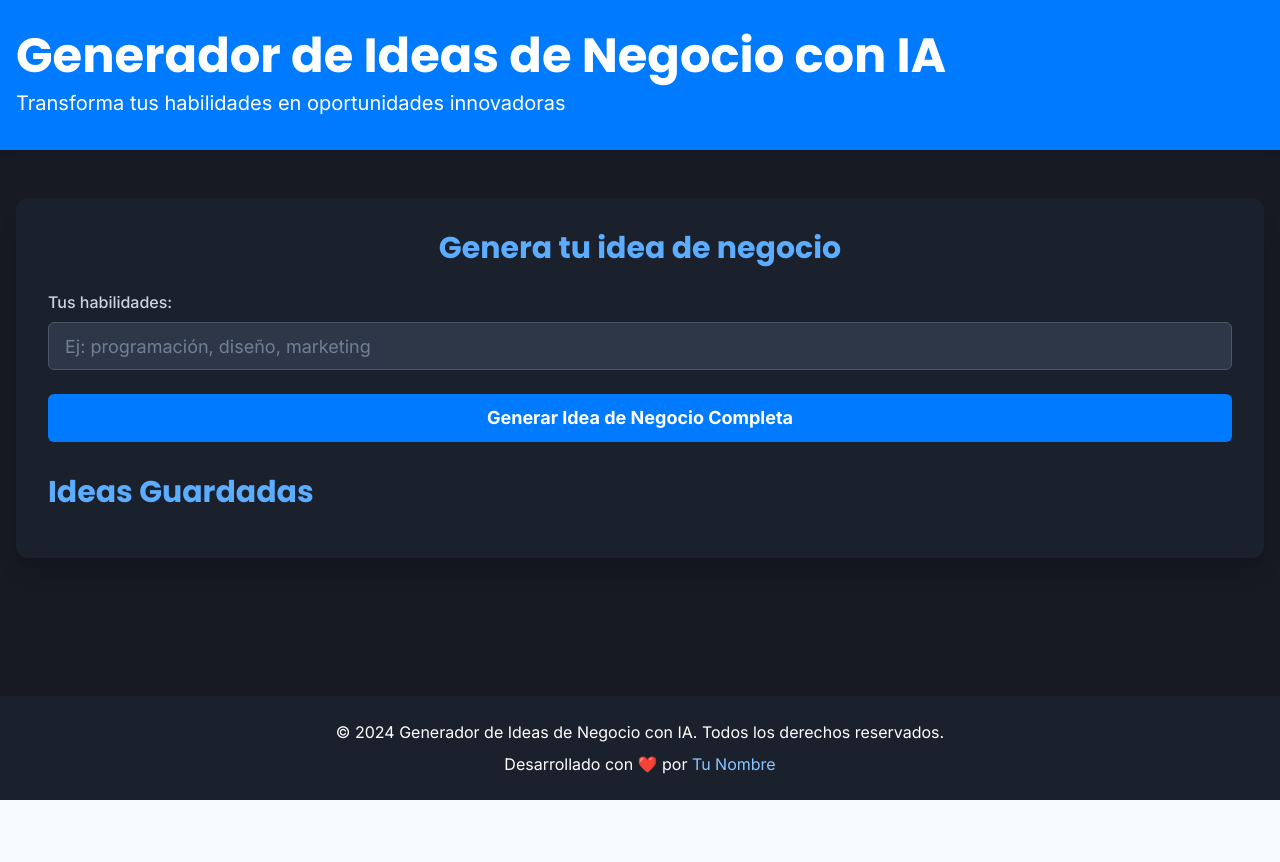
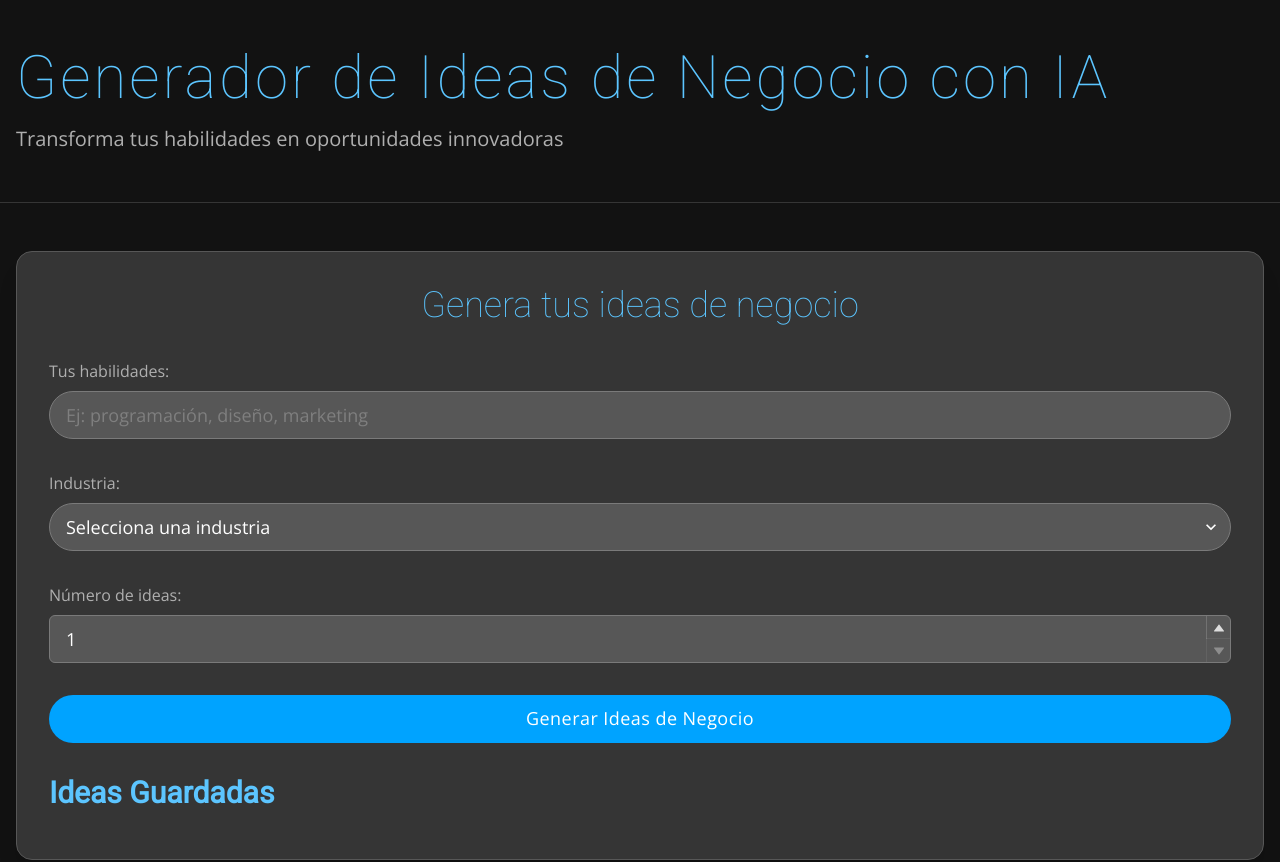
Before and after one commit to matiasA/ideacoda, a Next.js app: page / in a window 1280 px wide. Shown: the top 862 px of the page. Before the commit the page ends 800 px from the top, so only its background shows below. Built offline with nearby package versions, Linux system fonts and the light colour scheme.

Commit message:
Actualizado el diseño con tipografía fina, líneas sutiles y movimientos suaves

```diff
--- a/src/components/Header.tsx
+++ b/src/components/Header.tsx
@@ -2,12 +2,12 @@ import { Box, Heading, Container, Text } from '@chakra-ui/react'
 
 export default function Header() {
   return (
-    <Box bg="brand.500" color="white" py={8} shadow="md">
+    <Box bg="gray.900" color="white" py={12} borderBottom="1px solid" borderColor="gray.800">
       <Container maxW="container.xl">
-        <Heading as="h1" size="2xl" fontWeight="bold" mb={2}>
+        <Heading as="h1" size="3xl" fontWeight="100" mb={4} color="brand.300" letterSpacing="wider">
           Generador de Ideas de Negocio con IA
         </Heading>
-        <Text fontSize="xl">Transforma tus habilidades en oportunidades innovadoras</Text>
+        <Text fontSize="xl" color="gray.400" fontWeight="300">Transforma tus habilidades en oportunidades innovadoras</Text>
       </Container>
     </Box>
   )
--- a/src/components/IdeaDisplay.tsx
+++ b/src/components/IdeaDisplay.tsx
@@ -43,15 +43,15 @@ export default function IdeaDisplay({ idea }: IdeaDisplayProps) {
   }
 
   return (
-    <VStack mt={8} spacing={8} align="stretch">
-      <Heading as="h3" size="xl" textAlign="center" color="brand.300">
+    <VStack mt={12} spacing={8} align="stretch">
+      <Heading as="h3" size="2xl" textAlign="center" color="brand.300" fontWeight="100" letterSpacing="wider">
         Tu Idea de Negocio Innovadora
       </Heading>
       <HStack justifyContent="center" spacing={4}>
-        <Button leftIcon={<FaShare />} colorScheme="blue" onClick={handleShare}>
+        <Button leftIcon={<FaShare />} colorScheme="blue" onClick={handleShare} fontWeight="300">
           Compartir
         </Button>
-        <Button leftIcon={<FaSave />} colorScheme="green" onClick={handleSave}>
+        <Button leftIcon={<FaSave />} colorScheme="green" onClick={handleSave} fontWeight="300">
           Guardar
         </Button>
       </HStack>
@@ -60,39 +60,51 @@ export default function IdeaDisplay({ idea }: IdeaDisplayProps) {
         return (
           <Box
             key={index}
-            bg="gray.700"
-            p={6}
-            borderRadius="lg"
-            boxShadow="xl"
-            borderLeft="8px solid"
+            bg="gray.800"
+            p={8}
+            borderRadius="xl"
+            boxShadow="lg"
+            borderLeft="2px solid"
             borderColor="brand.500"
-            transition="all 0.3s"
+            transition="all 0.3s ease-in-out"
             _hover={{ transform: 'translateY(-5px)', boxShadow: '2xl' }}
           >
             <Flex align="center" mb={4}>
-              <Badge colorScheme="brand" fontSize="0.8em" mr={2}>
+              <Badge colorScheme="brand" fontSize="0.8em" mr={2} fontWeight="300">
                 {index + 1}
               </Badge>
-              <Heading as="h4" size="md" color="brand.300">
+              <Heading as="h4" size="lg" color="brand.300" fontWeight="100">
                 {title}
               </Heading>
             </Flex>
             {content.length > 1 ? (
               <UnorderedList spacing={2}>
                 {content.map((item, i) => (
-                  <ListItem key={i} fontSize="md" color="gray.300">
+                  <ListItem key={i} fontSize="md" color="gray.300" fontWeight="300">
                     {item.replace('- ', '')}
                   </ListItem>
                 ))}
               </UnorderedList>
             ) : (
-              <Text fontSize="lg" fontStyle="italic" color="gray.300">
+              <Text fontSize="lg" fontStyle="italic" color="gray.300" fontWeight="300">
                 {content[0]}
               </Text>
             )}
           </Box>
         )
       })}
+      <Box>
+        <Heading as="h5" size="md" mb={2} color="brand.300" fontWeight="100">
+          Etiquetas:
+        </Heading>
+        <Flex wrap="wrap" gap={2}>
+          {sections[sections.length - 1].split('\n')[1].split(', ').map((tag, index) => (
+            <Badge key={index} colorScheme="blue" fontWeight="300">
+              {tag}
+            </Badge>
+          ))}
+        </Flex>
+      </Box>
     </VStack>
   )
 }
--- a/src/components/IdeaGenerator.tsx
+++ b/src/components/IdeaGenerator.tsx
@@ -1,12 +1,18 @@
 import { useState } from 'react'
-import { generateIdea } from '../services/aiService'
+import { generateIdeas } from '../services/aiService'
 import IdeaDisplay from './IdeaDisplay'
 import SavedIdeas from './SavedIdeas'
-import { Box, Button, FormControl, FormLabel, Input, VStack, useToast, Heading } from '@chakra-ui/react'
+import { Box, Button, FormControl, FormLabel, Input, VStack, useToast, Heading, Select, NumberInput, NumberInputField, NumberInputStepper, NumberIncrementStepper, NumberDecrementStepper } from '@chakra-ui/react'
+
+const industries = [
+  "Tecnología", "Salud", "Educación", "Finanzas", "Alimentación", "Moda", "Turismo", "Deportes", "Arte y Cultura", "Medio Ambiente"
+]
 
 export default function IdeaGenerator() {
   const [skills, setSkills] = useState('')
-  const [idea, setIdea] = useState('')
+  const [industry, setIndustry] = useState('')
+  const [numberOfIdeas, setNumberOfIdeas] = useState(1)
+  const [ideas, setIdeas] = useState<string[]>([])
   const [loading, setLoading] = useState(false)
   const toast = useToast()
 
@@ -14,13 +20,13 @@ export default function IdeaGenerator() {
     e.preventDefault()
     setLoading(true)
     try {
-      const generatedIdea = await generateIdea(skills)
-      setIdea(generatedIdea)
+      const generatedIdeas = await generateIdeas(skills, industry, numberOfIdeas)
+      setIdeas(generatedIdeas)
     } catch (error) {
-      console.error('Error al generar la idea:', error)
+      console.error('Error al generar las ideas:', error)
       toast({
         title: 'Error',
-        description: 'No se pudo generar la idea. Por favor, intenta de nuevo.',
+        description: 'No se pudieron generar las ideas. Por favor, intenta de nuevo.',
         status: 'error',
         duration: 5000,
         isClosable: true,
@@ -31,26 +37,66 @@ export default function IdeaGenerator() {
   }
 
   return (
-    <Box bg="gray.800" borderRadius="xl" shadow="xl" p={8}>
-      <Heading as="h2" size="lg" mb={6} textAlign="center" color="brand.300">
-        Genera tu idea de negocio
+    <Box bg="gray.800" borderRadius="2xl" shadow="xl" p={8} borderWidth="1px" borderColor="gray.700">
+      <Heading as="h2" size="xl" mb={8} textAlign="center" color="brand.300" fontWeight="100">
+        Genera tus ideas de negocio
       </Heading>
       <form onSubmit={handleSubmit}>
-        <VStack spacing={6}>
+        <VStack spacing={8}>
           <FormControl>
-            <FormLabel htmlFor="skills" color="gray.300">Tus habilidades:</FormLabel>
+            <FormLabel htmlFor="skills" color="gray.400" fontWeight="300">Tus habilidades:</FormLabel>
             <Input
               id="skills"
               value={skills}
-              onChange={(e: React.ChangeEvent<HTMLInputElement>) => setSkills(e.target.value)}
+              onChange={(e) => setSkills(e.target.value)}
               placeholder="Ej: programación, diseño, marketing"
               required
               size="lg"
               bg="gray.700"
               borderColor="gray.600"
               _hover={{ borderColor: 'brand.400' }}
-              _focus={{ borderColor: 'brand.500', boxShadow: '0 0 0 1px #007bff' }}
+              _focus={{ borderColor: 'brand.500', boxShadow: '0 0 0 1px #00a3ff' }}
             />
+          </FormControl>
+          <FormControl>
+            <FormLabel htmlFor="industry" color="gray.400" fontWeight="300">Industria:</FormLabel>
+            <Select
+              id="industry"
+              value={industry}
+              onChange={(e) => setIndustry(e.target.value)}
+              placeholder="Selecciona una industria"
+              size="lg"
+              bg="gray.700"
+              borderColor="gray.600"
+              _hover={{ borderColor: 'brand.400' }}
+              _focus={{ borderColor: 'brand.500', boxShadow: '0 0 0 1px #00a3ff' }}
+            >
+              {industries.map((ind) => (
+                <option key={ind} value={ind}>{ind}</option>
+              ))}
+            </Select>
+          </FormControl>
+          <FormControl>
+            <FormLabel htmlFor="numberOfIdeas" color="gray.400" fontWeight="300">Número de ideas:</FormLabel>
+            <NumberInput
+              id="numberOfIdeas"
+              value={numberOfIdeas}
+              onChange={(_, value) => setNumberOfIdeas(value)}
+              min={1}
+              max={5}
+              size="lg"
+            >
+              <NumberInputField
+                bg="gray.700"
+                borderColor="gray.600"
+                _hover={{ borderColor: 'brand.400' }}
+                _focus={{ borderColor: 'brand.500', boxShadow: '0 0 0 1px #00a3ff' }}
+              />
+              <NumberInputStepper>
+                <NumberIncrementStepper />
+                <NumberDecrementStepper />
+              </NumberInputStepper>
+            </NumberInput>
           </FormControl>
           <Button
             type="submit"
@@ -59,12 +105,16 @@ export default function IdeaGenerator() {
             width="full"
             isLoading={loading}
             loadingText="Generando..."
+            fontWeight="300"
+            letterSpacing="wide"
           >
-            Generar Idea de Negocio Completa
+            Generar Ideas de Negocio
           </Button>
         </VStack>
       </form>
-      {idea && <IdeaDisplay idea={idea} />}
+      {ideas.map((idea, index) => (
+        <IdeaDisplay key={index} idea={idea} />
+      ))}
       <SavedIdeas />
     </Box>
   )
--- a/src/pages/_app.tsx
+++ b/src/pages/_app.tsx
@@ -3,44 +3,79 @@ import { ChakraProvider, extendTheme } from '@chakra-ui/react'
 import '../styles/globals.css'
 
 const theme = extendTheme({
+  config: {
+    initialColorMode: 'dark',
+    useSystemColorMode: false,
+  },
   colors: {
     brand: {
-      50: '#e0f2ff',
-      100: '#b8dcff',
-      200: '#8ac5ff',
-      300: '#5cadff',
-      400: '#2e95ff',
-      500: '#007bff',
-      600: '#0062cc',
-      700: '#004999',
-      800: '#003166',
-      900: '#001833',
+      50: '#e0f7ff',
+      100: '#b8e7ff',
+      200: '#8ad6ff',
+      300: '#5cc5ff',
+      400: '#2eb4ff',
+      500: '#00a3ff',
+      600: '#0082cc',
+      700: '#006199',
+      800: '#004166',
+      900: '#002033',
+    },
+    gray: {
+      50: '#f7f7f7',
+      100: '#e6e6e6',
+      200: '#d4d4d4',
+      300: '#c1c1c1',
+      400: '#afafaf',
+      500: '#9d9d9d',
+      600: '#7a7a7a',
+      700: '#575757',
+      800: '#353535',
+      900: '#121212',
     },
   },
   fonts: {
-    heading: 'Poppins, sans-serif',
-    body: 'Inter, sans-serif',
+    heading: '"Roboto", sans-serif',
+    body: '"Open Sans", sans-serif',
   },
   styles: {
     global: {
       body: {
-        bg: 'gray.50',
+        bg: 'gray.900',
+        color: 'white',
       },
     },
   },
   components: {
     Button: {
       baseStyle: {
-        fontWeight: 'bold',
+        fontWeight: 'normal',
+        borderRadius: 'full',
+        transition: 'all 0.3s ease-in-out',
       },
       variants: {
-        solid: (props) => ({
+        solid: (props: any) => ({
           bg: `${props.colorScheme}.500`,
           color: 'white',
           _hover: {
             bg: `${props.colorScheme}.600`,
+            transform: 'translateY(-2px)',
+            boxShadow: 'lg',
           },
         }),
+      },
+    },
+    Input: {
+      baseStyle: {
+        field: {
+          borderRadius: 'full',
+        },
+      },
+    },
+    Select: {
+      baseStyle: {
+        field: {
+          borderRadius: 'full',
+        },
       },
     },
   },
--- a/src/styles/globals.css
+++ b/src/styles/globals.css
@@ -1,9 +1,11 @@
-@import url('https://fonts.googleapis.com/css2?family=Inter:wght@400;500;600;700&family=Poppins:wght@600;700&display=swap');
+@import url('https://fonts.googleapis.com/css2?family=Open+Sans:wght@300;400;600&family=Roboto:wght@100;300;400&display=swap');
 
 body {
-  font-family: 'Inter', sans-serif;
+  font-family: 'Open Sans', sans-serif;
+  font-weight: 300;
 }
 
 h1, h2, h3, h4, h5, h6 {
-  font-family: 'Poppins', sans-serif;
+  font-family: 'Roboto', sans-serif;
+  font-weight: 100;
 }
```
